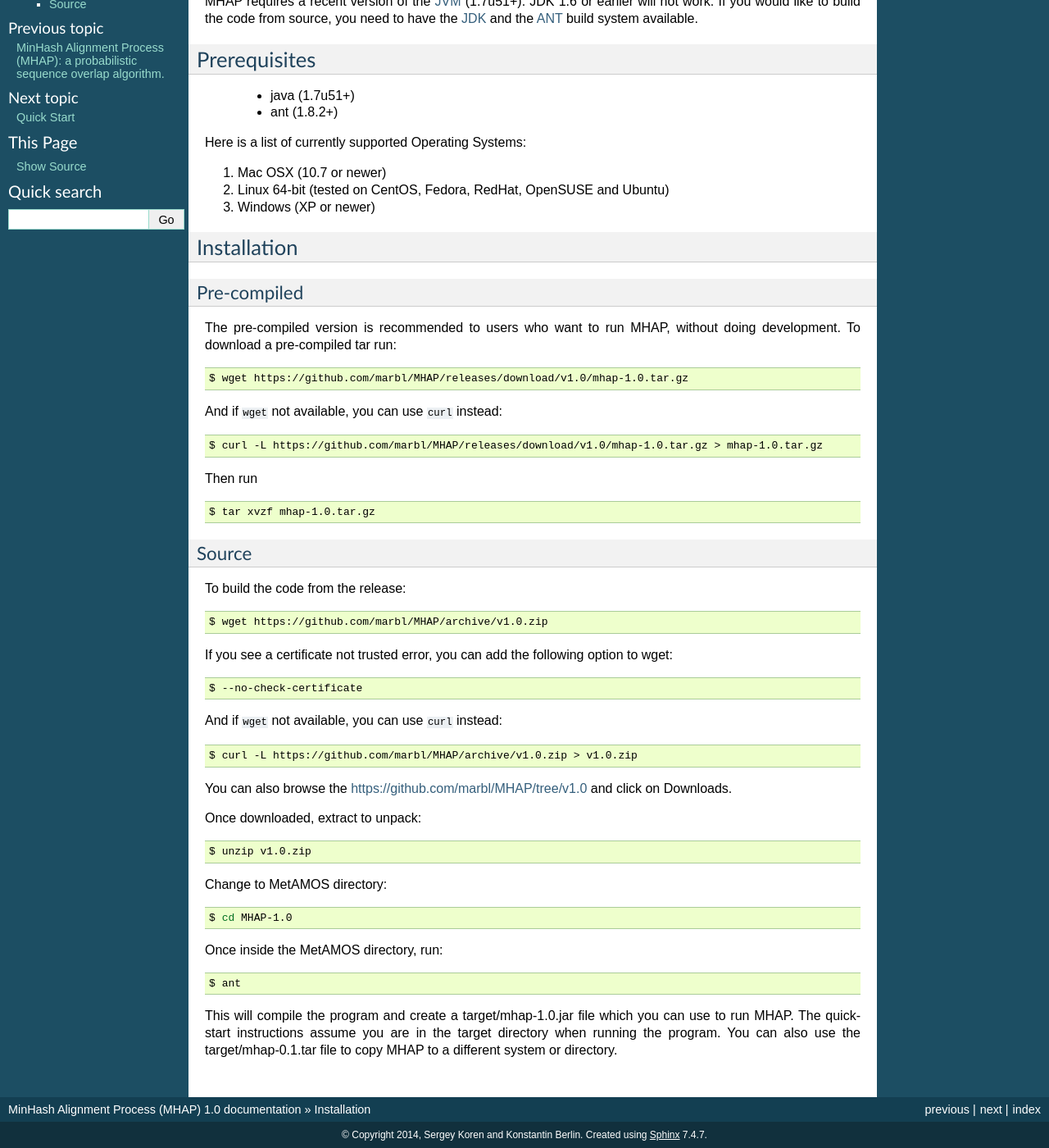
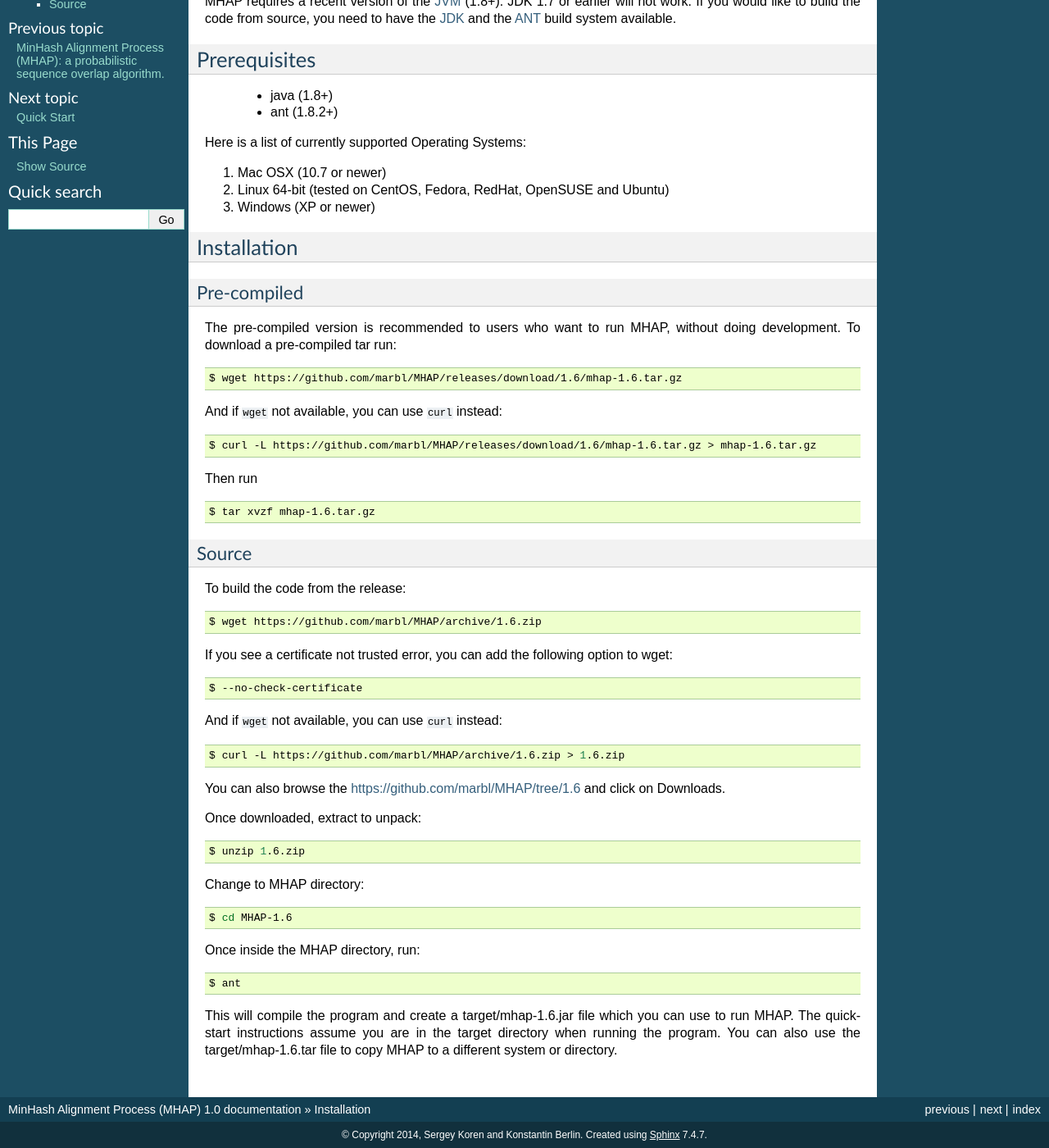
Before and after one commit to marbl/MHAP, a Sphinx documentation site: the page built from docs/source/installation.rst, in a window 1280 px wide and 1400 px high, scrolled down 157 px. Shown: the whole window at 82% size. Built offline with Sphinx 7.4.7, drawn with Linux system fonts in a browser that asks for light colours; some of the changed text lies outside the part shown.

Commit message:
Update docs for 1.6

```diff
--- a/docs/source/index.rst
+++ b/docs/source/index.rst
@@ -10,7 +10,7 @@
 between noisy long-read sequence data. It efficiently estimates Jaccard similarity
 by compressing sequences to their representative fingerprints composed on min-mers (minimum k-mer).
 
-MHAP is included within the Celera Assembler `PBcR <http://wgs-assembler.sourceforge.net/wiki/index.php?title=PBcR>`_ pipeline. The Celera Assembler can be downloaded `here <https://sourceforge.net/projects/wgs-assembler/files/wgs-assembler/wgs-8.2/>`_.
+MHAP is included within the Celera Assembler `PBcR <http://wgs-assembler.sourceforge.net/wiki/index.php?title=PBcR>`_ pipeline. The Celera Assembler can be downloaded `here <https://sourceforge.net/projects/wgs-assembler/files/wgs-assembler/wgs-8.3/>`_.
 
 Contents:
 
--- a/docs/source/installation.rst
+++ b/docs/source/installation.rst
@@ -4,11 +4,11 @@
 
 Before your start
 =================
-MHAP requires a recent version of the `JVM <http://www.oracle.com/technetwork/java/javase/downloads/jre7-downloads-1880261.html>`_ (1.7u51+). JDK 1.6 or earlier will not work. If you would like to build the code from source, you need to have the `JDK <http://www.oracle.com/technetwork/java/javase/downloads/jdk7-downloads-1880260.html>`_ and the `ANT <http://ant.apache.org/>`_ build system available.
+MHAP requires a recent version of the `JVM <http://www.oracle.com/technetwork/java/javase/downloads/jre8-downloads-2133155.html>`_ (1.8+). JDK 1.7 or earlier will not work. If you would like to build the code from source, you need to have the `JDK <http://www.oracle.com/technetwork/java/javase/downloads/jdk8-downloads-2133151.html>`_ and the `ANT <http://ant.apache.org/>`_ build system available.
 
 Prerequisites
 ==============
-    * java (1.7u51+)
+    * java (1.8+)
     * ant (1.8.2+)
 
 Here is a list of currently supported Operating Systems:
@@ -26,19 +26,19 @@
 
 .. code-block:: bash
 
-    $ wget https://github.com/marbl/MHAP/releases/download/v1.0/mhap-1.0.tar.gz
+    $ wget https://github.com/marbl/MHAP/releases/download/1.6/mhap-1.6.tar.gz
 
 And if ``wget`` not available, you can use ``curl`` instead:
 
 .. code-block:: bash
 
-    $ curl -L https://github.com/marbl/MHAP/releases/download/v1.0/mhap-1.0.tar.gz > mhap-1.0.tar.gz
+    $ curl -L https://github.com/marbl/MHAP/releases/download/1.6/mhap-1.6.tar.gz > mhap-1.6.tar.gz
 
 Then run
 
 .. code-block:: bash
 
-   $ tar xvzf mhap-1.0.tar.gz
+   $ tar xvzf mhap-1.6.tar.gz
 
 Source
 -----------------
@@ -47,7 +47,7 @@
 
 .. code-block:: bash
 
-    $ wget https://github.com/marbl/MHAP/archive/v1.0.zip
+    $ wget https://github.com/marbl/MHAP/archive/1.6.zip
 
 If you see a certificate not trusted error, you can add the following option to wget:
 
@@ -59,27 +59,27 @@
 
 .. code-block:: bash
 
-    $ curl -L https://github.com/marbl/MHAP/archive/v1.0.zip > v1.0.zip
+    $ curl -L https://github.com/marbl/MHAP/archive/1.6.zip > 1.6.zip
 
-You can also browse the https://github.com/marbl/MHAP/tree/v1.0
+You can also browse the https://github.com/marbl/MHAP/tree/1.6
 and click on Downloads.
 
 Once downloaded, extract to unpack:
 
 .. code-block:: bash
 
-    $ unzip v1.0.zip
+    $ unzip 1.6.zip
 
-Change to MetAMOS directory:
+Change to MHAP directory:
 
 .. code-block:: bash
 
-    $ cd MHAP-1.0
+    $ cd MHAP-1.6
 
-Once inside the MetAMOS directory, run:
+Once inside the MHAP directory, run:
 
 .. code-block:: bash
 
     $ ant
 
-This will compile the program and create a target/mhap-1.0.jar file which you can use to run MHAP. The quick-start instructions assume you are in the target directory when running the program. You can also use the target/mhap-0.1.tar file to copy MHAP to a different system or directory.
+This will compile the program and create a target/mhap-1.6.jar file which you can use to run MHAP. The quick-start instructions assume you are in the target directory when running the program. You can also use the target/mhap-1.6.tar file to copy MHAP to a different system or directory.
--- a/docs/source/quickstart.rst
+++ b/docs/source/quickstart.rst
@@ -9,7 +9,7 @@
 
 .. code-block:: bash
 
-    $ java -jar mhap-1.0.jar
+    $ java -jar mhap-1.6.jar
 
 MHAP has two main usage modes, the main finds all overlaps between the input sequences. The second  only constructs an index which can be subsequently reused.
 
@@ -18,7 +18,7 @@
 
 .. code-block:: bash
 
-   $ java -Xmx32g -server -jar mhap-1.0.jar -s<fasta/dat from/self file> [-q<fasta/dat to file or directory>] [-f<kmer filter list, must be sorted>]
+   $ java -Xmx32g -server -jar mhap-1.6.jar -s<fasta/dat from/self file> [-q<fasta/dat to file or directory>] [-f<kmer filter list, must be sorted>]
 
 Both the -s and -q options can accept either FastA sequences or binary dat files (generated as described below). The -q option can accept either a file or a directory, in which case all FastA/dat files in the specified directory will be used. By default, only the sequences specified by -s are indexed and the sequences in -q are streamed against the constructed index. Since MHAP is written in Java, the memory usage can be high. Generally, 32GB of RAM is sufficient to index 20K sequences. If you have more sequences, you can partition your data and run MHAP on the partitions. You can also increase the memory MHAP is allowed to use by changing the Xmx parameter to a larger limit.
 
@@ -36,7 +36,7 @@
 
 .. code-block:: bash
 
-   $ java -Xmx32g -server -jar mhap-1.0.jar -p<directory of fasta files> -q <output directory> [-f<kmer filter list, must be sorted>]
+   $ java -Xmx32g -server -jar mhap-1.6.jar -p<directory of fasta files> -q <output directory> [-f<kmer filter list, must be sorted>]
 
 In this use case, files in the -p directory will be converted to binary dat files in the -q directory. Subsequent runs using the dat files (instead of FastA files) will be faster as the sequences no longer need to be indexed, only loaded into memory.
 
--- a/docs/source/utilities.rst
+++ b/docs/source/utilities.rst
@@ -14,7 +14,7 @@
 
 .. code-block:: bash
 
-   $ java -cp mhap-1.0.jar edu.umd.marbl.mhap.main.EstimateROC <reference mapping M4> <overlaps M4/MHAP> <fasta of sequences> [minimum overlap length to evaluate] [number of random trials] [use dynamic programming] [verbose]
+   $ java -cp mhap-1.6.jar edu.umd.marbl.mhap.main.EstimateROC <reference mapping M4> <overlaps M4/MHAP> <fasta of sequences> [minimum overlap length to evaluate] [number of random trials] [use dynamic programming] [verbose]
 
 The default minimum overlap length is 2000 and default number of trials is 10000. This will estimate sensitivity/specificity to within 1%. It can be increased at the expense of runtime. Specifying 0 will examine all possible N^2 overlap pairs. If the dynamic programming is turned on (by typing true for the parameter), overlaps not present in the reference mapping will be confirmed if a Smith-Watermann alignment can identify the overlap specified.
 
@@ -25,12 +25,12 @@
 
 .. code-block:: bash
 
-   $ java -cp mhap-1.0.jar edu.umd.marbl.mhap.main.KmerStatSimulator <# sequences> <sequence length (bp)> <insertion error rate> <deletion error rate> <substitution error rate> [reference genome]
+   $ java -cp mhap-1.6.jar edu.umd.marbl.mhap.main.KmerStatSimulator <# sequences> <sequence length (bp)> <insertion error rate> <deletion error rate> <substitution error rate> [reference genome]
 
 The error rates must be between 0 and 1 and are additive. Specifying 10% insertion, 2% deletion, and 1% substitution will result in sequences with a 13% error rate. If no reference sequence is given, completely random sequences are generated and errors added. Otherwise, random sequences are drawn from the reference and errors added. Errors are added randomly with no bias.
 
 .. code-block:: bash
 
-   $  java -cp mhap-1.0.jar edu.umd.marbl.mhap.main.KmerStatSimulator <# trials> <kmer size> <sequence length> <overlap length> <insertion error rate> <deletion error rate> <substitution error rate> [one-sided error] [reference genome] [kmer filter]
+   $  java -cp mhap-1.6.jar edu.umd.marbl.mhap.main.KmerStatSimulator <# trials> <kmer size> <sequence length> <overlap length> <insertion error rate> <deletion error rate> <substitution error rate> [one-sided error] [reference genome] [kmer filter]
 
 This usage will output a distribution of Jaccard similarity between a pair of overlapping sequences with the specified error rate (when using the specified k-mer size) and two random sequences of the same length. If no reference sequence is given, completely random sequences are generated and errors added, otherwise sequences are drawn from the reference. When one-sided error is specified (by typing true for the parameter), only one of the two sequences will have error simulated, matching a mapping of a noisy sequence to a reference. If a set of k-mers for filtering is given, they are excluded when computing Jaccard similarity, both between random and overlapping sequences.
```
